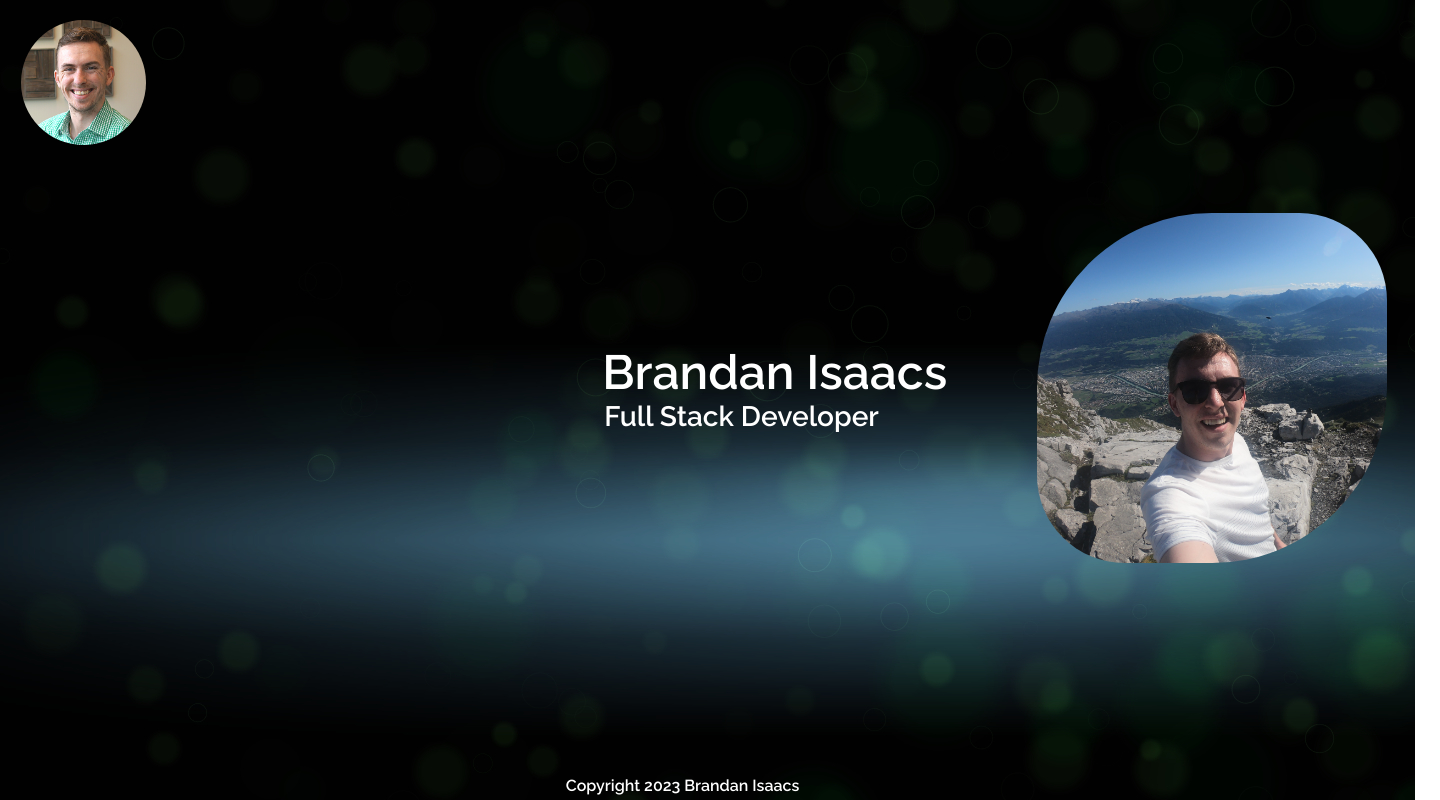
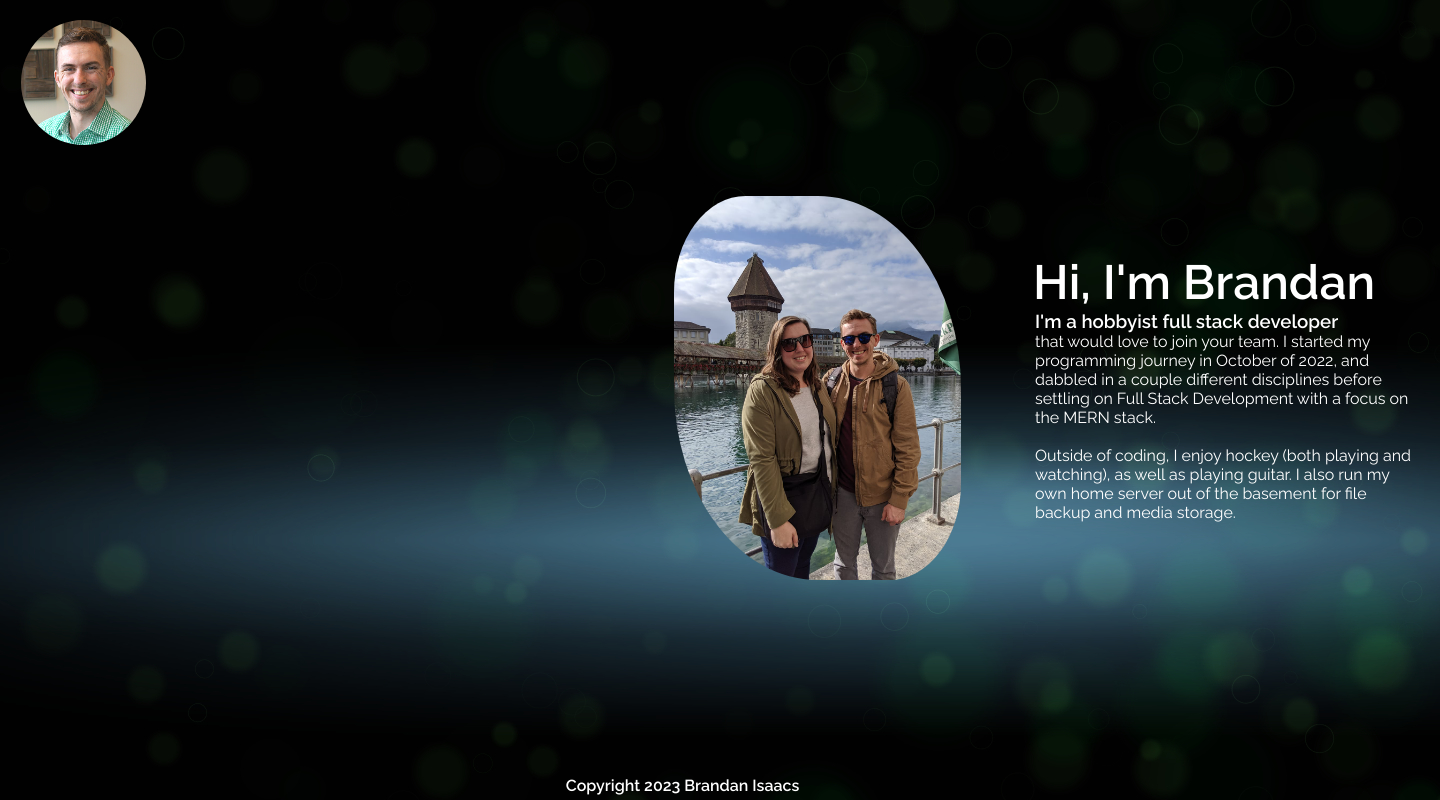
Before and after one commit to brand421/portfolio-site, a React (Create React App) app: page / in a window 1280 px wide. Shown: the whole page, 1440 px wide, since content can reach past the window. Built offline with nearby package versions, Linux system fonts and the light colour scheme.

Commit message:
move about page to home page, remove about page

```diff
--- a/src/components/Home/Home.jsx
+++ b/src/components/Home/Home.jsx
@@ -1,45 +1,89 @@
 import "./home.css";
 import React from "react";
-import mountainPhoto from "../../images/greeting_square.JPG";
+import aboutPhoto from "../../images/aboutPhoto.jpg";
 import { motion } from "framer-motion";
 
 export default function Home() {
-  const motionVariants = {
-    initial: {
+  return (
+    <motion.div
+      className="about__container"
+      initial={{
         opacity: 0,
         transform: "translateX(-50px)",
         delay: "1s",
         transition: "3s",
-    },
-    middle: {
+      }}
+      animate={{
         opacity: 1,
         transform: "translateX(0px)",
         transition: "3s",
         delay: "2s",
-    },
-    leave: {
+      }}
+      exit={{
         opacity: 0,
         transform: "translateX(50px)",
-      transition: "2s",
-      delay: "2s",
-    },
-  };
-  return (
-    <motion.div
-      variants={motionVariants}
-      initial="initial"
-      animate="middle"
-      exit="leave"
-      className="home__container"
-      key="home"
+        transition: 1,
+      }}
     >
-      <div className="home__item home__text">
-        <h1>Brandan Isaacs</h1>
-        <h3>Full Stack Developer</h3>
+      <div className="about__item">
+        <img
+          className="about__photo"
+          src={aboutPhoto}
+          alt="Brandan and his wife"
+        />
       </div>
-      <div className="home__item">
-        <img src={mountainPhoto} alt="" />
+      <div className="about__item about__text">
+        <h1 className="about__header">Hi, I'm Brandan</h1>
+        <h3>I'm a hobbyist full stack developer</h3>
+        <p>
+          that would love to join your team. I started my programming journey in
+          October of 2022, and dabbled in a couple different disciplines before
+          settling on Full Stack Development with a focus on the MERN stack.
+          <br></br>
+          <br></br>
+          Outside of coding, I enjoy hockey (both playing and watching), as well
+          as playing guitar. I also run my own home server out of the basement
+          for file backup and media storage.
+        </p>
       </div>
     </motion.div>
   );
+  // const motionVariants = {
+  //   initial: {
+  //     opacity: 0,
+  //     transform: "translateX(-50px)",
+  //     delay: "1s",
+  //     transition: "3s",
+  //   },
+  //   middle: {
+  //     opacity: 1,
+  //     transform: "translateX(0px)",
+  //     transition: "3s",
+  //     delay: "2s",
+  //   },
+  //   leave: {
+  //     opacity: 0,
+  //     transform: "translateX(50px)",
+  //     transition: "2s",
+  //     delay: "2s",
+  //   },
+  // };
+  // return (
+  //   <motion.div
+  //     variants={motionVariants}
+  //     initial="initial"
+  //     animate="middle"
+  //     exit="leave"
+  //     className="home__container"
+  //     key="home"
+  //   >
+  //     <div className="home__item home__text">
+  //       <h1>Brandan Isaacs</h1>
+  //       <h3>Full Stack Developer</h3>
+  //     </div>
+  //     <div className="home__item">
+  //       <img src={mountainPhoto} alt="" />
+  //     </div>
+  //   </motion.div>
+  // );
 }
--- a/src/components/Sidebar/sidebarItems.js
+++ b/src/components/Sidebar/sidebarItems.js
@@ -12,11 +12,6 @@ const sidebarItems = [
     itemPath: "/",
   },
   {
-    itemName: "About",
-    itemIcon: <PersonOutlineOutlined sx={{ color: "white" }} />,
-    itemPath: "/about",
-  },
-  {
     itemName: "Projects",
     itemIcon: <DataObjectOutlined sx={{ color: "white" }} />,
     itemPath: "/projects",
```
Lines whose indentation alone changed are shown as unchanged.
